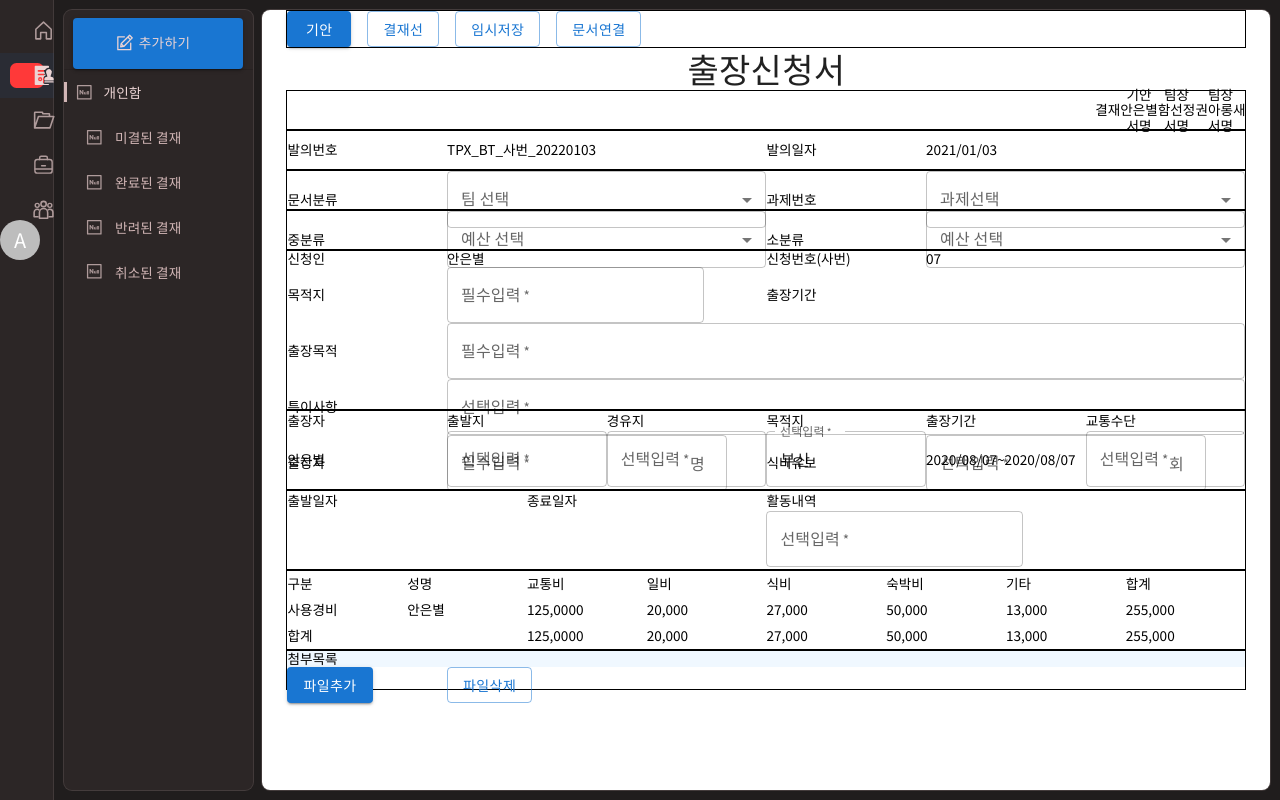
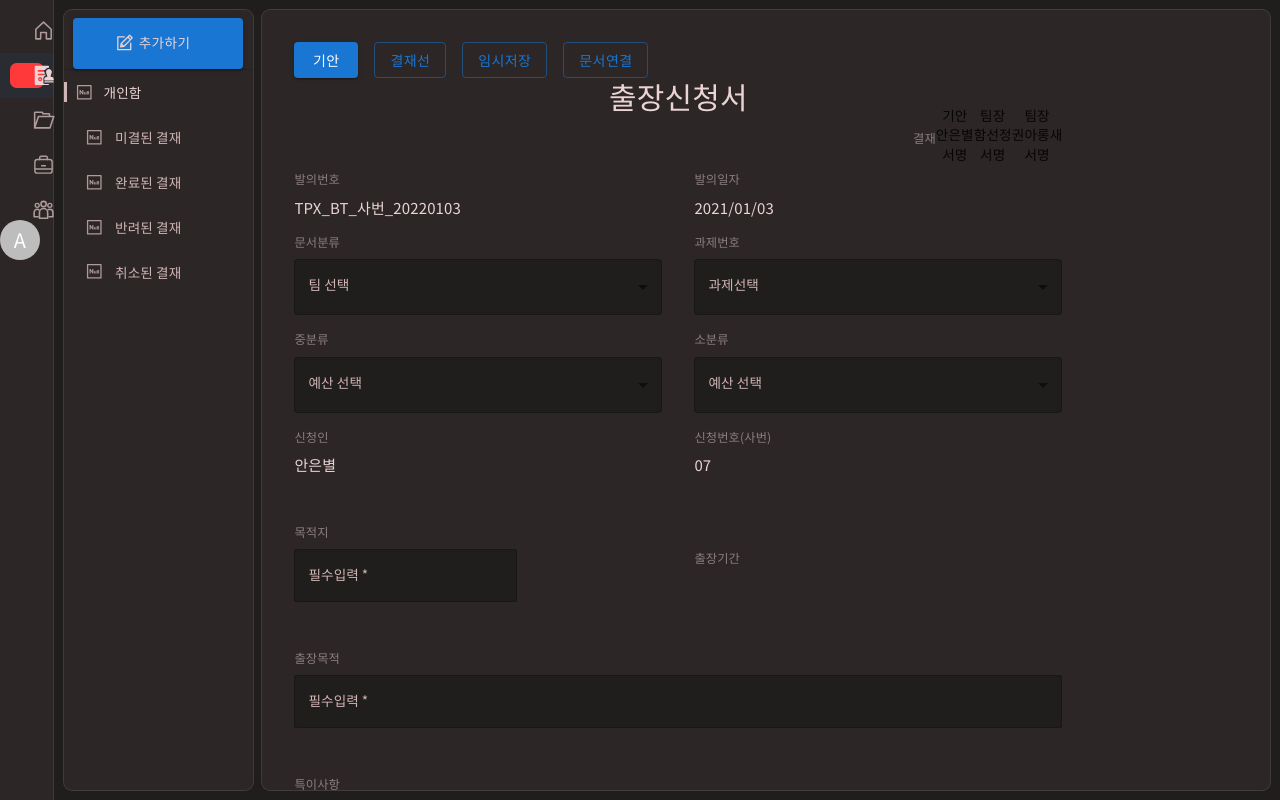
Before and after one commit to aneunbyul/test-code-project, a Next.js app: page /approval/creation/trip-request in a window 1280 px wide. Built offline with nearby package versions, Linux system fonts and the light colour scheme.

Commit message:
이전 브랜치 수정사항 옮기기 : 출장신청서와 레이아웃 변경

```diff
--- a/pages/approval/creation/trip-request.js
+++ b/pages/approval/creation/trip-request.js
@@ -4,7 +4,6 @@ import BusinessTripApplicationForm from '../../../src/components/contents/Approv
 const Page = () => {
   return (
     <>
-      <BaseHead title="MAIN" />
       <BusinessTripApplicationForm />
     </>
   );
--- a/src/components/contents/ApprovalDocuments/ApprovalInfo.js
+++ b/src/components/contents/ApprovalDocuments/ApprovalInfo.js
@@ -11,7 +11,12 @@ import {
 } from '@mui/material';
 import styled from 'styled-components';
 
-const ApprovalInfo = () => {
+//components
+import {useStyles} from '../CustomMuiStyle';
+
+const ApprovalInfo = (props) => {
+  const classes = useStyles();
+
   const [Team, setTeam] = React.useState('');
   const [Assignment, setAssignment] = React.useState('');
   const [BudgetMajorCategory, setBudgetMajorCategory] = React.useState('');
@@ -41,28 +46,27 @@ const ApprovalInfo = () => {
 
   return (
     <>
-      <GridContainer container>
-        <Grid item xs={2}>
-          <Box>발의번호</Box>
+      <GridContainer container spacing={4}>
+        <Grid item xs={6}>
+          <Box component="h6">발의번호</Box>
+          <Box component="h5">TPX_BT_사번_20220103</Box>
         </Grid>
-        <Grid item xs={4}>
-          <Box>TPX_BT_사번_20220103</Box>
-        </Grid>
-        <Grid item xs={2}>
-          <Box>발의일자</Box>
-        </Grid>
-        <Grid item xs={4}>
-          <Box>2021/01/03</Box>
+        <Grid item xs={6}>
+          <Box component="h6">발의일자</Box>
+          <Box component="h5">2021/01/03</Box>
         </Grid>
       </GridContainer>
 
-      <GridContainer container>
-        <Grid item xs={2}>
-          <Box>문서분류</Box>
-        </Grid>
-        <Grid item xs={4}>
+      <GridContainer container spacing={4}>
+        <Grid item xs={6}>
+          <Box component="h6">문서분류</Box>
           <FormControl fullWidth>
-            <InputLabel id="team-select-label">팀 선택</InputLabel>
+            <InputLabel
+              className={classes.label}
+              id="team-select-label"
+              color="primary">
+              팀 선택
+            </InputLabel>
             <Select
               labelId="team-select-label"
               value={Team}
@@ -74,10 +78,8 @@ const ApprovalInfo = () => {
             </Select>
           </FormControl>
         </Grid>
-        <Grid item xs={2}>
-          <Box>과제번호</Box>
-        </Grid>
-        <Grid item xs={4}>
+        <Grid item xs={6}>
+          <Box component="h6">과제번호</Box>
           <FormControl fullWidth>
             <InputLabel id="demo-simple-select-label">과제선택</InputLabel>
             <Select
@@ -93,11 +95,9 @@ const ApprovalInfo = () => {
       </GridContainer>
 
       {/*세부예산항목 제공된 양식이 없어서 임의로 생성함 -> 추후 변경 예정*/}
-      <GridContainer container>
-        <Grid item xs={2}>
-          <Box>중분류</Box>
-        </Grid>
-        <Grid item xs={4}>
+      <GridContainer container spacing={4}>
+        <Grid item xs={6}>
+          <Box component="h6">중분류</Box>
           <FormControl fullWidth>
             <InputLabel id="demo-simple-select-label">예산 선택</InputLabel>
             <Select
@@ -110,10 +110,8 @@ const ApprovalInfo = () => {
             </Select>
           </FormControl>
         </Grid>
-        <Grid item xs={2}>
-          <Box>소분류</Box>
-        </Grid>
-        <Grid item xs={4}>
+        <Grid item xs={6}>
+          <Box component="h6">소분류</Box>
           <FormControl fullWidth>
             <InputLabel id="demo-simple-select-label">예산 선택</InputLabel>
             <Select
@@ -132,8 +130,8 @@ const ApprovalInfo = () => {
 };
 
 const GridContainer = styled(Grid)`
-  background-color: white;
-  height: 5vh;
+  width: 100%;
+  height: 100%;
   align-items: center;
 `;
 
--- a/src/components/contents/ApprovalDocuments/ApprovalLineBox.js
+++ b/src/components/contents/ApprovalDocuments/ApprovalLineBox.js
@@ -6,7 +6,7 @@ import styled from 'styled-components';
 const ApprovalLineBox = () => {
   return (
     <ApprovalGrid direction="row" align="center">
-      <Box>결재</Box>
+      <Box component="h6">결재</Box>
       {/*결재선 컨텐츠 수는 유동적임*/}
       <Stack>
         <div>기안</div>
--- a/src/components/contents/ApprovalDocuments/BusinessTravelerInfo.js
+++ b/src/components/contents/ApprovalDocuments/BusinessTravelerInfo.js
@@ -16,31 +16,31 @@ import TextField from '@mui/material/TextField';
 const BusinessTravelerInfo = () => {
   return (
     <>
-      <GridContainer container>
+      <GridContainer container spacing={0}>
         <Grid item xs={2}>
-          <Box>출장자</Box>
+          <Box component="h6">출장자</Box>
         </Grid>
         <Grid item xs={2}>
-          <Box>출발지</Box>
+          <Box component="h6">출발지</Box>
         </Grid>
         <Grid item xs={2}>
-          <Box>경유지</Box>
+          <Box component="h6">경유지</Box>
         </Grid>
         <Grid item xs={2}>
-          <Box>목적지</Box>
+          <Box component="h6">목적지</Box>
         </Grid>
         <Grid item xs={2}>
-          <Box>출장기간</Box>
+          <Box component="h6">출장기간</Box>
         </Grid>
         <Grid item xs={2}>
-          <Box>교통수단</Box>
+          <Box component="h6">교통수단</Box>
         </Grid>
 
         {/*신청인이 디폴트값으로 들어감*/}
         {/*추가 버튼 누를때마다 한줄씩 추가*/}
         {/*추가버튼은 위치 미정*/}
         <Grid item xs={2}>
-          <Box>안은별</Box>
+          <Box component="h5">안은별</Box>
         </Grid>
         <Grid item xs={2}>
           <TextField
@@ -68,7 +68,7 @@ const BusinessTravelerInfo = () => {
           />
         </Grid>
         <Grid item xs={2}>
-          <Box>2020/08/07~2020/08/07</Box>
+          <Box component="h5">{'2020.08.07\n2020.08.07'}</Box>
         </Grid>
         <Grid item xs={2}>
           <TextField
@@ -84,8 +84,9 @@ const BusinessTravelerInfo = () => {
 };
 
 const GridContainer = styled(Grid)`
-  background-color: white;
-  height: 10vh;
+  position: relative;
+  width: 100%;
+  height: 100%;
   align-items: center;
 `;
 
--- a/src/components/contents/ApprovalDocuments/BusinessTripApplicationForm.js
+++ b/src/components/contents/ApprovalDocuments/BusinessTripApplicationForm.js
@@ -1,6 +1,7 @@
 import * as React from 'react';
 import ApprovalHeader from './ApprovalHeader';
-import ViewBox from '../ViewBox/ViewBox';
+import Box from '@mui/material/Box';
+import Button from '@mui/material/Button';
 import ApprovalLineBox from './ApprovalLineBox';
 import ApprovalSubject from './ApprovalSubject';
 import ApprovalInfo from './ApprovalInfo';
@@ -11,10 +12,18 @@ import BusinessTravelerInfo from './BusinessTravelerInfo';
 import ActivityHistory from './ActivityHistory';
 import ExpenseDetails from './ExpenseDetails';
 import AttachedFile from './AttachedFile';
+import {CssBaseline} from '@material-ui/core';
+
+//components
+import {useStyles} from '../CustomMuiStyle';
+import ViewBox from '../ViewBox/ViewBox';
+import SimpleBar from 'simplebar-react';
+import 'simplebar/dist/simplebar.min.css';
 
 const BusinessTripApplicationForm = () => {
   return (
     <ViewBox>
+      <CssBaseline />
       <BusinessTripApplicationContainer>
         <ApprovalHeader />
         <ApprovalSubject />
@@ -30,16 +39,74 @@ const BusinessTripApplicationForm = () => {
   );
 };
 
-const BusinessTripApplicationContainer = styled(Container)`
-  background-color: white;
+const BusinessTripApplicationContainer = styled(SimpleBar)`
+  position: relative;
+  min-width: 48rem;
+  max-width: 65vw;
   height: 100%;
+  overflow-x: hidden;
+  overflow-y: auto;
+  padding: 2rem;
+  background-color: var(--transparent);
 
-  & > div {
-    border: 1px solid;
+  & p,
+  span {
+    color: var(--light02);
+  }
 
-    & .MuiGrid-container {
-      border: 1px solid gray;
-      margin-bottom: 3rem;
-    }
+  & h5 {
+    font-size: calc(var(--global-text-size) * 1.1);
+    color: var(--light01);
+    white-space: pre-wrap;
+  }
+
+  & h6 {
+    position: relative;
+    color: var(--light04);
+    font-weight: 400;
+    font-size: calc(var(--global-text-size) * 0.9);
+    margin-top: 1rem;
+    margin-bottom: 0.5rem;
+    white-space: pre-wrap;
+  }
+
+  & h4 {
+    color: var(--light01);
+    font-weight: 500;
+    font-size: calc(var(--global-text-size) * 2.2);
+  }
+
+  & .MuiGrid-root .MuiGrid-container {
+    margin-bottom: 0.2rem;
+  }
+
+  & .MuiInputBase-input {
+    border: 0;
+    font-size: var(--global-text-size);
+    background-color: var(--dark01);
+  }
+
+  & .MuiInputLabel-root {
+    font-size: var(--global-text-size);
+    color: var(--light02);
+  }
+
+  & .MuiPaper-root {
+    font-size: var(--global-text-size);
+    color: var(--light02);
+    background-color: black;
+  }
+
+  & .MuiMenuItem-root {
+    font-size: var(--global-text-size);
+    color: var(--light02);
+    background-color: black;
+  }
+
+  & .MuiMenuItem-gutters {
+    font-size: var(--global-text-size);
+    color: var(--light02);
+  }
 `;
+
 export default BusinessTripApplicationForm;
--- a/src/components/contents/ApprovalDocuments/BusinessTripInfo.js
+++ b/src/components/contents/ApprovalDocuments/BusinessTripInfo.js
@@ -21,23 +21,17 @@ const BusinessTripInfo = () => {
   const [value, setValue] = React.useState([null, null]);
   return (
     <>
-      <GridContainer container>
-        <Grid item xs={2}>
-          <Box>신청인</Box>
+      <GridContainer container spacing={4}>
+        <Grid item xs={6}>
+          <Box component="h6">신청인</Box>
+          <Box component="h5">안은별</Box>
         </Grid>
-        <Grid item xs={4}>
-          <Box>안은별</Box>
+        <Grid item xs={6}>
+          <Box component="h6">신청번호(사번)</Box>
+          <Box component="h5">07</Box>
         </Grid>
-        <Grid item xs={2}>
-          <Box>신청번호(사번)</Box>
-        </Grid>
-        <Grid item xs={4}>
-          <Box>07</Box>
-        </Grid>
-        <Grid item xs={2}>
-          <Box>목적지</Box>
-        </Grid>
-        <Grid item xs={4}>
+        <Grid item xs={6}>
+          <Box component="h6">목적지</Box>
           <TextField
             required
             id="outlined-required"
@@ -45,10 +39,8 @@ const BusinessTripInfo = () => {
             placeholder="목적지(도시)"
           />
         </Grid>
-        <Grid item xs={2}>
-          <Box>출장기간</Box>
-        </Grid>
-        <Grid item xs={4}>
+        <Grid item xs={6}>
+          <Box component="h6">출장기간</Box>
           <LocalizationProvider dateAdapter={AdapterDateFns}>
             <MobileDateRangePicker
               startText="출발일"
@@ -67,10 +59,8 @@ const BusinessTripInfo = () => {
             />
           </LocalizationProvider>
         </Grid>
-        <Grid item xs={2}>
-          <Box>출장목적</Box>
-        </Grid>
-        <Grid item xs={10}>
+        <Grid item xs={12}>
+          <Box component="h6">출장목적</Box>
           <TextField
             fullWidth
             required
@@ -78,10 +68,8 @@ const BusinessTripInfo = () => {
             label="필수입력"
           />
         </Grid>
-        <Grid item xs={2}>
-          <Box>특이사항</Box>
-        </Grid>
-        <Grid item xs={10}>
+        <Grid item xs={12}>
+          <Box component="h6">특이사항</Box>
           <TextField
             fullWidth
             required
@@ -89,10 +77,8 @@ const BusinessTripInfo = () => {
             label="선택입력"
           />
         </Grid>
-        <Grid item xs={2}>
-          <Box>출장자</Box>
-        </Grid>
-        <Grid item xs={4}>
+        <Grid item xs={6}>
+          <Box component="h6">출장자</Box>
           <TextField
             required
             id="outlined-required"
@@ -105,10 +91,8 @@ const BusinessTripInfo = () => {
             }}
           />
         </Grid>
-        <Grid item xs={2}>
-          <Box>식비유보</Box>
-        </Grid>
-        <Grid item xs={4}>
+        <Grid item xs={6}>
+          <Box component="h6">식비유보</Box>
           <TextField
             required
             id="outlined-required"
@@ -126,10 +110,9 @@ const BusinessTripInfo = () => {
 };
 
 const GridContainer = styled(Grid)`
-  background-color: white;
-  height: 20vh;
+  width: 100%;
+  height: 100%;
   align-items: center;
-}
 `;
 
 export default BusinessTripInfo;
--- a/src/components/contents/ApprovalDocuments/ExpenseDetails.js
+++ b/src/components/contents/ApprovalDocuments/ExpenseDetails.js
@@ -26,79 +26,79 @@ const ExpenseDetails = () => {
 
   return (
     <>
-      <GridContainer container>
+      <GridContainer container columnSpacing={2} rowSpacing={0.8}>
         <Grid item xs={3 / 2}>
-          <Box>구분</Box>
+          <Box component="h6">구분</Box>
         </Grid>
         <Grid item xs={3 / 2}>
-          <Box>성명</Box>
+          <Box component="h6">성명</Box>
         </Grid>
         <Grid item xs={3 / 2}>
-          <Box>교통비</Box>
+          <Box component="h6">교통비</Box>
         </Grid>
         <Grid item xs={3 / 2}>
-          <Box>일비</Box>
+          <Box component="h6">일비</Box>
         </Grid>
         <Grid item xs={3 / 2}>
-          <Box>식비</Box>
+          <Box component="h6">식비</Box>
         </Grid>
         <Grid item xs={3 / 2}>
-          <Box>숙박비</Box>
+          <Box component="h6">숙박비</Box>
         </Grid>
         <Grid item xs={3 / 2}>
-          <Box>기타</Box>
+          <Box component="h6">기타</Box>
         </Grid>
         <Grid item xs={3 / 2}>
-          <Box>합계</Box>
+          <Box component="h6">합계</Box>
         </Grid>
 
         {/*출장자 추가시 아래 항목도 함께 추가*/}
         <Grid item xs={3 / 2}>
-          <Box>사용경비</Box>
+          <Box component="h5">사용경비</Box>
         </Grid>
         <Grid item xs={3 / 2}>
-          <Box>안은별</Box>
+          <Box component="h5">안은별</Box>
         </Grid>
         <Grid item xs={3 / 2}>
-          <Box>125,0000</Box>
+          <Box component="h5">125,0000</Box>
         </Grid>
         <Grid item xs={3 / 2}>
-          <Box>20,000</Box>
+          <Box component="h5">20,000</Box>
         </Grid>
         <Grid item xs={3 / 2}>
-          <Box>27,000</Box>
+          <Box component="h5">27,000</Box>
         </Grid>
         <Grid item xs={3 / 2}>
-          <Box>50,000</Box>
+          <Box component="h5">50,000</Box>
         </Grid>
         <Grid item xs={3 / 2}>
-          <Box>13,000</Box>
+          <Box component="h5">13,000</Box>
         </Grid>
         <Grid item xs={3 / 2}>
-          <Box>255,000</Box>
+          <Box component="h5">255,000</Box>
         </Grid>
 
         {/**/}
         <Grid item xs={3}>
-          <Box>합계</Box>
+          <Box component="h5">합계</Box>
         </Grid>
         <Grid item xs={3 / 2}>
-          <Box>125,0000</Box>
+          <Box component="h5">125,0000</Box>
         </Grid>
         <Grid item xs={3 / 2}>
-          <Box>20,000</Box>
+          <Box component="h5">20,000</Box>
         </Grid>
         <Grid item xs={3 / 2}>
-          <Box>27,000</Box>
+          <Box component="h5">27,000</Box>
         </Grid>
         <Grid item xs={3 / 2}>
-          <Box>50,000</Box>
+          <Box component="h5">50,000</Box>
         </Grid>
         <Grid item xs={3 / 2}>
-          <Box>13,000</Box>
+          <Box component="h5">13,000</Box>
         </Grid>
         <Grid item xs={3 / 2}>
-          <Box>255,000</Box>
+          <Box component="h5">255,000</Box>
         </Grid>
       </GridContainer>
     </>
@@ -106,10 +106,8 @@ const ExpenseDetails = () => {
 };
 
 const GridContainer = styled(Grid)`
-  background-color: white;
-  height: 10vh;
+  height: 100%;
   align-items: center;
-}
 `;
 
 export default ExpenseDetails;
--- /dev/null
+++ b/src/components/contents/CustomMuiStyle.js
@@ -0,0 +1,24 @@
+import {makeStyles} from '@material-ui/core/styles';
+
+export const useStyles = makeStyles({
+  header: {
+    backgroundColor: '#EEE',
+  },
+  pricing: {
+    display: 'flex',
+    justifyContent: 'center',
+    alignItems: 'baseline',
+    marginBottom: '16px',
+  },
+  descriptions: {
+    margin: 0,
+    padding: 0,
+    listStyle: 'none',
+  },
+  label: {
+    color: 'var(--light01)',
+    '&.Mui-focused': {
+      color: 'var(--light01)',
+    },
+  },
+});
--- a/src/components/contents/ViewBox/ViewBox.js
+++ b/src/components/contents/ViewBox/ViewBox.js
@@ -1,29 +1,28 @@
 import * as React from 'react';
-import Box from '@mui/material/Box';
-import Button from '@mui/material/Button';
-import List from '@mui/material/List';
-import Divider from '@mui/material/Divider';
-import ListItem from '@mui/material/ListItem';
-import ListItemText from '@mui/material/ListItemText';
-import ListSubheader from '@mui/material/ListSubheader';
+import {
+  Box,
+  FormControl,
+  Grid,
+  InputLabel,
+  MenuItem,
+  Select,
+} from '@mui/material';
 import styled from 'styled-components';
-import AddBoxIcon from '@mui/icons-material/AddBox';
-import Link from 'next/link';
 import useScrollFadeIn from '../../../hooks/useScrollFadeIn';
 
-const ViewBox = ({children, scrollable}) => {
+const ViewBox = (props) => {
   return (
     <ViewBoxLayout {...useScrollFadeIn('', 0.1, 0.05)}>
-      {children}
+      {props.children}
     </ViewBoxLayout>
   );
 };
 
 const ViewBoxLayout = styled(Box)`
+  position: relative;
   width: 100%;
   height: 100%;
-  min-height: 100% !important;
-  position: relative;
+
   background-color: var(--dark02);
   border-radius: var(--global-border-radius);
   box-shadow: 0 0 0 var(--line-thickness) var(--dark04);
--- a/src/components/layouts/Layout.js
+++ b/src/components/layouts/Layout.js
@@ -54,9 +54,7 @@ const Layout = ({children}) => {
         </SubNavContainer>
       </SubNavWrapper>
       <WorkspaceWrapper>
-        <WorkspaceContainer>
-          <main>{children}</main>
-        </WorkspaceContainer>
+        <WorkspaceContainer>{children}</WorkspaceContainer>
       </WorkspaceWrapper>
       {/*<Footer/>*/}
     </ClientLayout>
@@ -70,7 +68,7 @@ const ClientLayout = styled.div`
   display: grid;
   grid-template-rows:
     0
-    auto;
+    100%;
   grid-template-columns:
     var(--box-contracted-length)
     calc(var(--box-expanded-length) * 0.8)
--- a/styles/globals.css
+++ b/styles/globals.css
@@ -104,32 +104,6 @@ subject {
   margin: 0.5rem 0;
 }
 
-/* button */
-.adding-button {
-    position: relative;
-    width: 90%;
-    height: var(--box-contracted-length);
-
-    background-color: var(--dark02);
-    border-radius: calc(var(--global-border-radius) * 0.9);
-    box-shadow: inset 0 0 0 var(--line-thickness) var(--dark04);
-}
-
-.adding-button:hover {
-    background-color: var(--highlight01);
-}
-
-.adding-button svg {
-    color: var(--light01);
-    margin-right: 0.32rem;
-    margin-left: -0.4rem;
-}
-
-.adding-button span {
-    margin-bottom: 0.1rem !important;
-    color: var(--light01);
-}
-
 /* icon */
 path {
   width: 100%;
```
Lines whose indentation alone changed are shown as unchanged.
